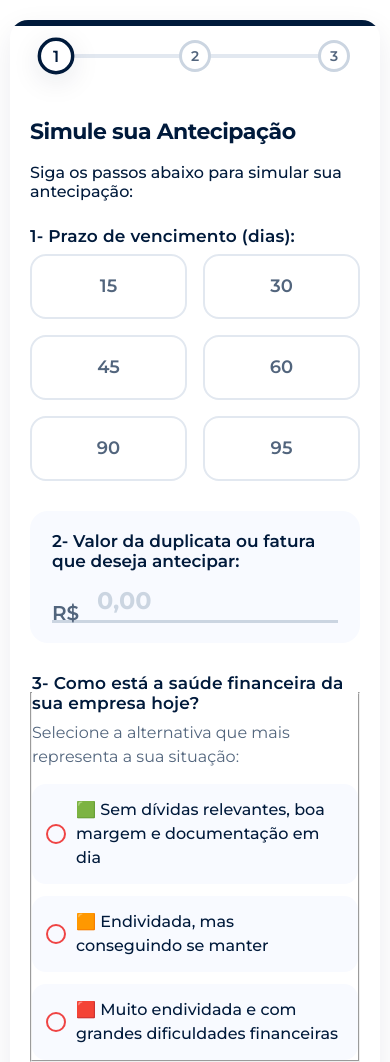
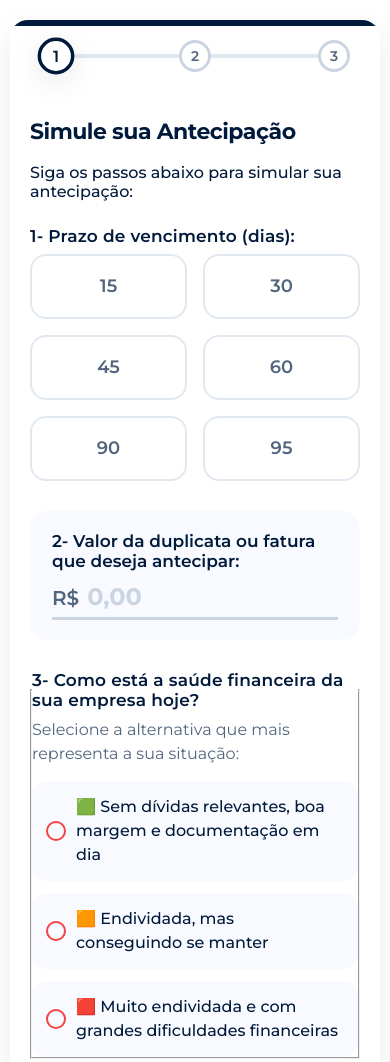
Before and after one commit to LEAOMARKETERIA/formstepsag, a plain HTML site: page formulário3etapas.html in a window 390 px wide. Shown: the top 1062 px of the page. Drawn offline with Linux system fonts and the light colour scheme.

Commit message:
Update formulário3etapas.html

```diff
--- a/formulário3etapas.html
+++ b/formulário3etapas.html
@@ -3,7 +3,7 @@
 <head>
     <meta charset="UTF-8">
     <meta name="viewport" content="width=device-width, initial-scale=1.0">
-    <title>Simulador de Antecipação - Correções Finais</title>
+    <title>Simulador de Antecipação - Alinhamento Corrigido</title>
     <link href="https://fonts.googleapis.com/css2?family=Montserrat:wght@300;400;500;600;700;800&display=swap" rel="stylesheet">
     <style>
         :root {
@@ -150,24 +150,49 @@
             border-radius: 18px; padding: 24px 28px;
             border: 2px solid transparent; transition: all 0.25s ease;
         }
-        .value-input:focus-within { border-color: var(--primary-dark); box-shadow: 0 0 0 4px var(--primary-dark-shadow); }
-        .value-input label { margin-bottom: 14px; color: var(--primary-dark); font-weight: 600; font-size: 17px; display: block; }
-        .value-prefix {
-            position: absolute; left: 28px;
-            bottom: 25px;
-            line-height: 1;
-            color: var(--text-secondary); font-size: 30px;
-            font-weight: 600; pointer-events: none;
+        .value-input:focus-within {
+            border-color: var(--primary-dark);
+            box-shadow: 0 0 0 4px var(--primary-dark-shadow);
         }
-        .value-input input {
-            width: 100%; padding: 8px 0px 8px 60px;
-            border: none; border-bottom: 3px solid var(--border-medium); font-size: 38px; font-weight: 700;
-            color: var(--primary-dark); background: transparent; transition: border-color 0.25s ease;
-            line-height: 1.3;
+        .value-input label {
+            margin-bottom: 14px; color: var(--primary-dark); font-weight: 600;
+            font-size: 17px; display: block;
+        }
+
+        .value-field-wrapper { /* NOVO WRAPPER */
+            display: flex;
+            align-items: baseline; /* CHAVE PARA O ALINHAMENTO! */
+            gap: 8px;
+            border-bottom: 3px solid var(--border-medium);
+            transition: border-color 0.25s ease;
+            padding-bottom: 5px;
+        }
+        .value-field-wrapper:focus-within { /* Estilo de foco na borda inferior */
+            border-bottom-color: var(--primary-dark);
+        }
+
+        .value-prefix { /* Estilo do "R$" */
+            color: var(--text-secondary);
+            font-size: 28px; /* Reduzido um pouco para melhor proporção */
+            font-weight: 600;
+            line-height: 1.3; /* Para ajudar no alinhamento de baseline com input */
+        }
+
+        .value-input input { /* Input de valor numérico */
+            width: auto;
+            flex-grow: 1;
+            padding: 0; /* Padding vertical agora é mais pelo line-height */
+            border: none;
+            font-size: 38px;
+            font-weight: 700;
+            color: var(--primary-dark);
+            background: transparent;
+            line-height: 1.3; /* Alinha com o prefixo */
             height: auto;
+            outline: none;
         }
         .value-input input::placeholder { color: var(--border-medium); }
-        .value-input input:focus { outline: none; border-bottom-color: var(--primary-dark); }
+
 
         .alert-box {
             background: var(--warning-bg); border-radius: 16px; padding: 20px 22px;
@@ -198,7 +223,7 @@
 
         .radio-group, .checkbox-group { display: flex; flex-direction: column; gap: 12px; margin-top: 8px; }
         .radio-option, .checkbox-option {
-            display: flex; align-items: center; /* Para alinhar input e label */
+            display: flex; align-items: center;
             padding: 16px; border-radius: 14px; cursor: pointer;
             transition: background-color 0.2s ease-in-out, border-color 0.2s ease-in-out;
             background-color: var(--background-input-area); border: 2px solid transparent;
@@ -225,14 +250,13 @@
              border-color: var(--primary-dark);
         }
 
-        /* Ajuste para melhor alinhamento do emoji com o texto */
         .radio-option label.radio-label,
         .checkbox-option label.checkbox-label {
             font-weight: 500; cursor: pointer; color: var(--text-primary);
             flex-grow: 1; font-size: 16px; line-height: 1.5;
-            display: inline-flex; /* Para alinhar emoji/texto */
-            align-items: center; /* Alinha emoji/texto verticalmente */
-            gap: 0.5em; /* Espaço entre emoji e texto */
+            display: inline-flex;
+            align-items: center;
+            gap: 0.5em;
         }
         .checkbox-option a { color: var(--primary-highlight); text-decoration: underline; font-weight: 600; }
         .checkbox-option a:hover { color: var(--primary-highlight-darker); }
@@ -269,8 +293,8 @@
             .maturity-option { height: 65px; font-size: 18px; }
             .value-input { padding: 20px 24px; }
             .value-input label {margin-bottom: 10px;}
-            .value-input input { font-size: 30px; padding: 6px 0px 6px 50px; line-height: 1.3; }
-            .value-prefix { font-size: 26px; left: 24px; bottom: 21px; }
+            .value-input input { font-size: 30px; } /* Padding e prefixo já ajustados */
+            .value-prefix { font-size: 26px; }
 
             .progress-step { width: 32px; height: 32px; font-size: 14px; }
             .progress-line { width: calc(100% - 60px); left: 30px; }
@@ -291,8 +315,8 @@
             .result-value.highlight { font-size: 26px; }
             .button { padding: 15px 25px; font-size: 16px; min-width: 100%; }
             .value-input { padding: 18px 20px; }
-            .value-input input { font-size: 24px; padding: 4px 0px 4px 45px; line-height: 1.3; }
-            .value-prefix { font-size: 20px; left: 20px; bottom: 18px; }
+            .value-input input { font-size: 24px; }
+            .value-prefix { font-size: 20px; }
             .input-group input[type="text"], .input-group input[type="email"], .input-group input[type="tel"], .input-group select { padding: 14px 16px; }
         }
 
@@ -330,8 +354,10 @@
 
             <div class="value-input">
                 <label for="amount-input">2- Valor da duplicata ou fatura que deseja antecipar:</label>
-                <span class="value-prefix">R$</span>
-                <input type="text" id="amount-input" placeholder="0,00" inputmode="decimal">
+                <div class="value-field-wrapper">
+                    <span class="value-prefix">R$</span>
+                    <input type="text" id="amount-input" placeholder="0,00" inputmode="decimal">
+                </div>
             </div>
 
             <fieldset class="input-group" aria-labelledby="financial-health-legend">
@@ -550,16 +576,18 @@
 
             function validateStep1() {
                 const { selectedDays, enteredAmount } = simulationData;
-                // Lê a taxa diretamente dos radios para garantir o valor mais atual na validação do botão
+                // Lê a taxa dos radios para garantir o valor mais atual na validação do botão
+                // A variável global 'baseRate' já foi atualizada pelo listener do radio
                 const checkedHealthRadio = document.querySelector('input[name="financial-health"]:checked');
-                const currentSelectedRate = checkedHealthRadio ? parseFloat(checkedHealthRadio.value) : 0;
+                const currentSelectedRateValue = checkedHealthRadio ? parseFloat(checkedHealthRadio.value) : 0;
 
-                if (selectedDays > 0 && enteredAmount > 0 && currentSelectedRate > 0) {
+
+                if (selectedDays > 0 && enteredAmount > 0 && currentSelectedRateValue > 0) {
                     elements.buttons.step1.disabled = false;
 
-                    // Usa a variável baseRate que foi atualizada pelo evento de change do radio
+                    // Usa a variável global baseRate que foi atualizada pelo evento de change do radio
                     const termInMonths = selectedDays / 30;
-                    if ((1 + baseRate) > 0) {
+                    if ((1 + baseRate) > 0) { // baseRate aqui é a global, já atualizada
                         let discountedValue = enteredAmount / Math.pow((1 + baseRate), termInMonths);
                         simulationData.calculatedFinalAmount = discountedValue - 1;
                     } else {
@@ -573,7 +601,6 @@
                     elements.buttons.step1.disabled = true;
                     simulationData.calculatedFinalAmount = 0;
                 }
-                 // console.log('ValidateStep1 Called:', { selectedDays, enteredAmount, baseRate: currentSelectedRate, buttonDisabled: elements.buttons.step1.disabled });
             }
 
             function validateStep2() {
@@ -610,10 +637,9 @@
             elements.step1.financialHealthRadios.forEach(radio => {
                 radio.addEventListener('change', () => {
                     if (radio.checked) {
-                        baseRate = parseFloat(radio.value); // Atualiza a variável global baseRate
-                        // Atualiza o texto do alerta com base na seleção
-                        const alertTextEl = elements.step1.amountInput.closest('.step-container').querySelector('.alert-text');
-                        if (baseRate === 0.025) { // Assumindo que 2.5% é a menor taxa
+                        baseRate = parseFloat(radio.value);
+                        const alertTextEl = document.querySelector('#step1 .alert-text'); // Mais específico
+                        if (baseRate === 0.025) {
                              alertTextEl.innerHTML = '<strong>Importante:</strong> Este é um cálculo preliminar com nossa menor taxa. A proposta final depende da análise completa do seu CNPJ e dos recebíveis.';
                         } else {
                              alertTextEl.innerHTML = '<strong>Importante:</strong> O valor exibido é uma simulação com base na taxa selecionada. Condições finais podem variar conforme a análise dos financiadores.';
```
